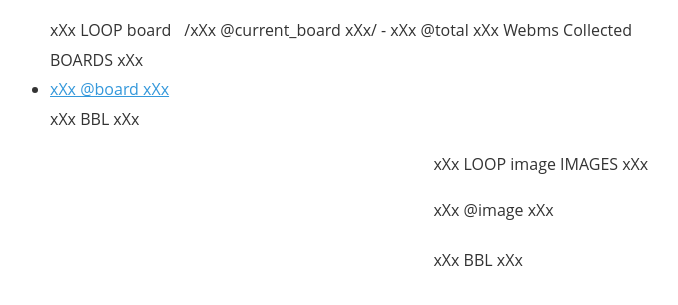
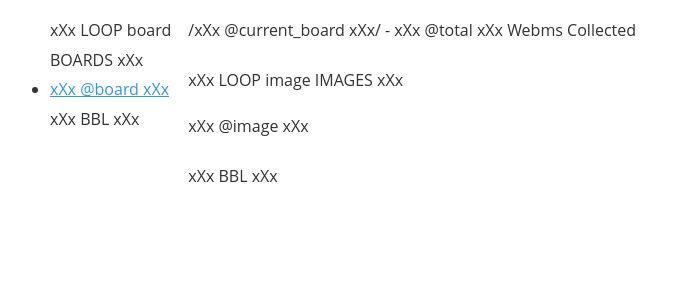
Before and after one commit to qpfiffer/mzbh, a Python web app: template templates/board.html in a window 1280 px wide. Shown: the top 305 px of the page, without its empty margins (10-688 px from the left). Run offline with Jinja, Linux system fonts and the light colour scheme; the template is opened without the code that fills it, so the values that code supplies are empty.

Commit message:
Better markup.

```diff
--- a/templates/board.html
+++ b/templates/board.html
@@ -16,14 +16,12 @@
 						xXx BBL xXx
 					</ul>
 				</div>
-				<p>/xXx @current_board xXx/ - xXx @total xXx Webms Collected</p>
 				<div class="col-6">
-					<div class="measure txt-center">
-						<div>
-							xXx LOOP image IMAGES xXx
-								<p>xXx @image xXx</p>
-							xXx BBL xXx
-						</div>
+					<p>/xXx @current_board xXx/ - xXx @total xXx Webms Collected</p>
+					<div>
+						xXx LOOP image IMAGES xXx
+							<p>xXx @image xXx</p>
+						xXx BBL xXx
 					</div>
 				</div>
 			</div>
```
